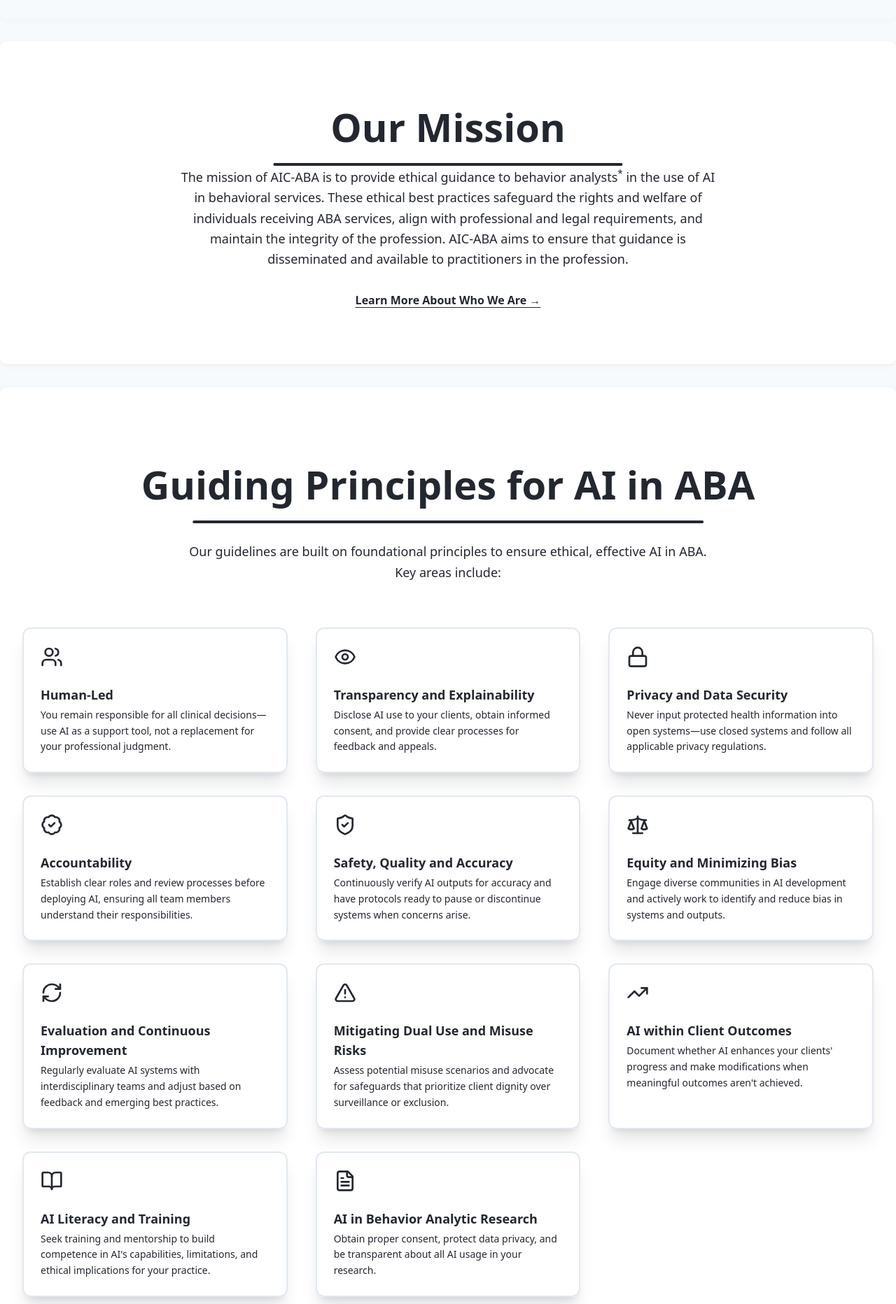
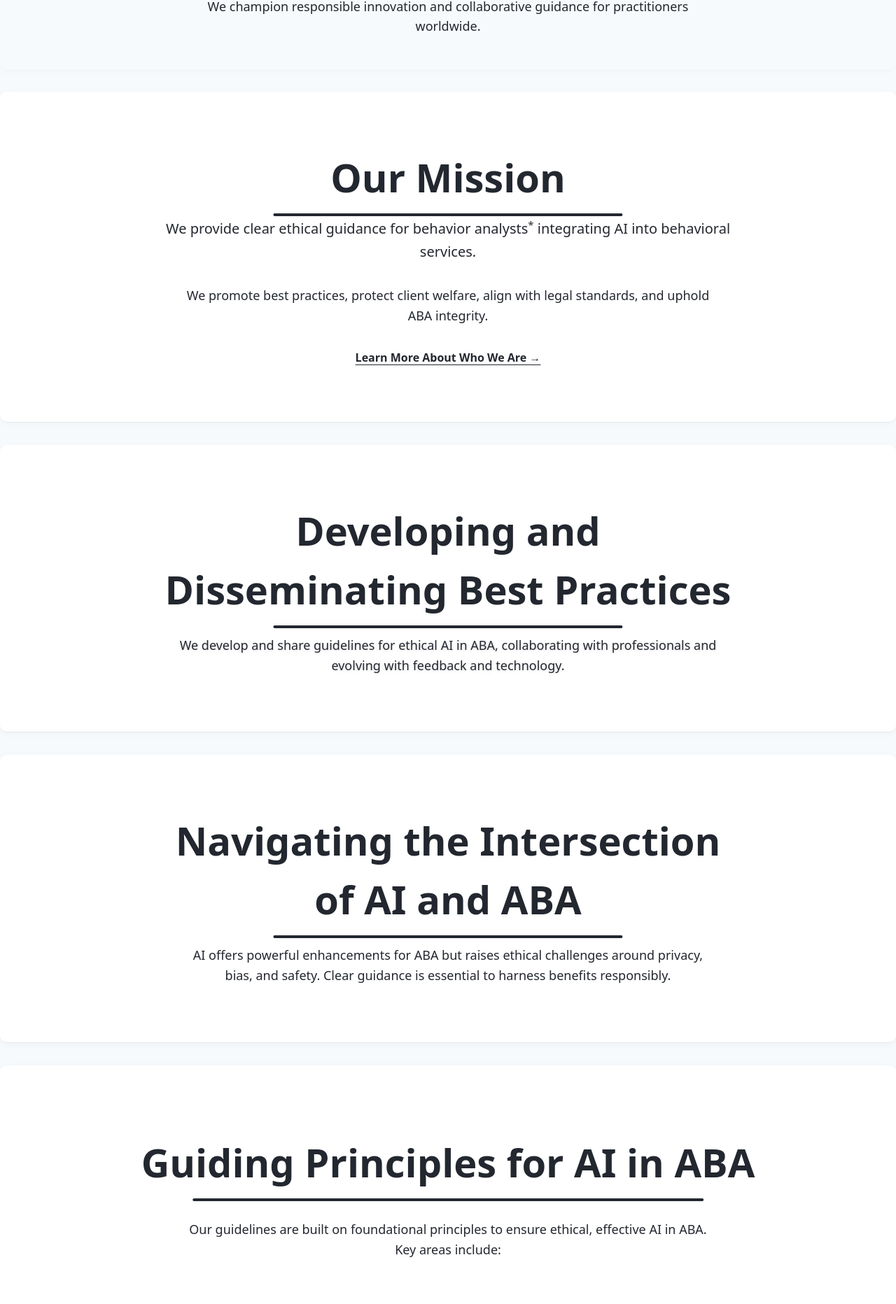
Before and after one commit to lrn2codenow/aicaba, a Next.js app: page / in a window 1280 px wide. Shown: the part 872-2736 px from the top of the page at 70% size. Built offline with nearby package versions, Linux system fonts and the light colour scheme.

Commit message:
Add Google Analytics tracking

```diff
--- a/src/app/page.tsx
+++ b/src/app/page.tsx
@@ -1,6 +1,6 @@
 import Link from "next/link";
 import { Card } from "@/components/ui/card";
-import { Users, Eye, Lock, BadgeCheck, ShieldCheck, Scale, RefreshCw, FileText, BookOpen, AlertTriangle, TrendingUp } from 'lucide-react';
+import { Users, Eye, Lock, BadgeCheck, ShieldCheck, Scale, RefreshCw, FileText, BookOpen } from 'lucide-react';
 
 export default function Home() {
   return (
@@ -16,12 +16,12 @@
               Guiding the Future of AI in Applied Behavior Analysis
             </h1>
             <p className="mt-4 max-w-xl mx-auto text-xl sm:text-2xl md:mt-6 md:max-w-3xl text-gray-100 leading-relaxed drop-shadow">
-              Promoting responsible innovation and ethical practice related to artificial intelligence in behavior analysis.
+              Promoting responsible innovation and ethical practice at the intersection of artificial intelligence and behavioral services.
             </p>
             <div className="mt-12 flex justify-center">
-              <Link href="/guidelines" className="inline-flex items-center justify-center px-10 py-4 border border-transparent text-lg font-bold rounded-md text-neutral bg-white hover:bg-gray-100 shadow-xl transition-colors duration-200">
-                View Ethical Guidelines
-              </Link>
+              <span className="inline-flex items-center justify-center px-10 py-4 border border-transparent text-lg font-semibold rounded-md text-neutral bg-gray-300 opacity-80 cursor-not-allowed shadow-lg" aria-disabled="true">
+                Ethical Guidelines (Coming Soon)
+              </span>
             </div>
           </div>
         </section>
@@ -30,6 +30,7 @@
         <section id="about" aria-label="About AIC-ABA" className="py-12 bg-gray-50 dark:bg-neutral-800 animate-fadeIn">
           <div className="max-w-3xl mx-auto px-4 sm:px-6 lg:px-8 text-center space-y-4">
             <p className="text-lg text-neutral dark:text-light">AIC-ABA brings together experts to ensure AI advances in ABA services are ethical and effective.</p>
+            <p className="text-lg text-neutral dark:text-light">We champion responsible innovation and collaborative guidance for practitioners worldwide.</p>
           </div>
         </section>
 
@@ -37,10 +38,27 @@
         <section id="mission" aria-labelledby="mission-heading" className="py-20 bg-white dark:bg-neutral-900 border-b border-gray-200 dark:border-neutral animate-fadeIn">
           <div className="max-w-4xl mx-auto px-4 sm:px-6 lg:px-8 text-center space-y-8">
             <h2 id="mission-heading" className="text-[clamp(2.25rem,5vw,3.5rem)] font-bold text-accent-dark mb-4 heading-gradient-underline">Our Mission</h2>
-            <p className="text-lg text-neutral dark:text-light leading-relaxed max-w-3xl mx-auto">The mission of AIC-ABA is to provide ethical guidance to behavior analysts<sup title="Behavior analysts are defined as all behavior analytic practitioners and other healthcare providers whose scope of training includes behavior analysis.">*</sup> in the use of AI in behavioral services. These ethical best practices safeguard the rights and welfare of individuals receiving ABA services, align with professional and legal requirements, and maintain the integrity of the profession. AIC-ABA aims to ensure that guidance is disseminated and available to practitioners in the profession.</p>
+            <p className="text-xl text-neutral dark:text-light leading-relaxed">We provide clear ethical guidance for behavior analysts<sup title="Behavior analysts are defined as all behavior analytic practitioners and other healthcare providers whose scope of training includes behavior analysis.">*</sup> integrating AI into behavioral services.</p>
+            <p className="text-lg text-neutral dark:text-light leading-relaxed max-w-3xl mx-auto">We promote best practices, protect client welfare, align with legal standards, and uphold ABA integrity.</p>
             <div className="text-center">
               <a href="#" className="text-base font-semibold text-accent hover:text-primary underline underline-offset-4 transition-colors duration-200">Learn More About Who We Are &rarr;</a>
             </div>
+          </div>
+        </section>
+
+        {/* Mandate Section */}
+        <section id="mandate" aria-labelledby="mandate-heading" className="py-20 bg-white dark:bg-neutral-900 border-b border-gray-200 dark:border-neutral animate-fadeIn">
+          <div className="max-w-4xl mx-auto px-4 sm:px-6 lg:px-8 text-center">
+            <h2 id="mandate-heading" className="text-[clamp(2.25rem,5vw,3.5rem)] font-bold text-accent-dark mb-6 heading-gradient-underline">Developing and Disseminating Best Practices</h2>
+            <p className="text-lg text-neutral dark:text-light leading-relaxed max-w-3xl mx-auto drop-shadow">We develop and share guidelines for ethical AI in ABA, collaborating with professionals and evolving with feedback and technology.</p>
+          </div>
+        </section>
+
+        {/* Why Section */}
+        <section id="why" aria-labelledby="why-heading" className="py-20 bg-white dark:bg-neutral-900 border-b border-gray-200 dark:border-neutral animate-fadeIn">
+          <div className="max-w-4xl mx-auto px-4 sm:px-6 lg:px-8 text-center">
+            <h2 id="why-heading" className="text-[clamp(2.25rem,5vw,3.5rem)] font-bold text-accent-dark mb-6 heading-gradient-underline">Navigating the Intersection of AI and ABA</h2>
+            <p className="text-lg text-neutral dark:text-light leading-relaxed max-w-3xl mx-auto">AI offers powerful enhancements for ABA but raises ethical challenges around privacy, bias, and safety. Clear guidance is essential to harness benefits responsibly.</p>
           </div>
         </section>
 
@@ -53,108 +71,99 @@
               {/* Each principle as a Card with icon, title, description */}
               <Card className="bg-light dark:bg-neutral border-2 border-accent p-6 rounded-xl shadow-xl hover:shadow-2xl transform hover:-translate-y-1 transition flex items-start space-x-4">
                 <div className="flex-shrink-0 text-accent">
-                  <Users className="h-8 w-8" role="img" aria-label="Human-Led" />
+                  {/* Human Collaboration & Oversight icon */}
+                  <Users className="h-8 w-8" role="img" aria-label="Human Collaboration and Oversight" />
                 </div>
                 <div>
-                  <h3 className="text-lg font-semibold text-neutral dark:text-light mb-1 max-w-prose">Human-Led</h3>
-                  <p className="text-neutral dark:text-light text-sm leading-relaxed">You remain responsible for all clinical decisions—use AI as a support tool, not a replacement for your professional judgment.</p>
+                  <h3 className="text-lg font-semibold text-neutral dark:text-light mb-1 max-w-prose">Human Collaboration & Oversight</h3>
+                  <p className="text-neutral dark:text-light text-sm leading-relaxed">Ensuring AI supports, but does not replace, clinical judgment and accountability.</p>
                 </div>
               </Card>
               <Card className="bg-light dark:bg-neutral border-2 border-accent p-6 rounded-xl shadow-xl hover:shadow-2xl transform hover:-translate-y-1 transition flex items-start space-x-4">
                 <div className="flex-shrink-0 text-accent">
+                  {/* Transparency & Explainability icon */}
                   <Eye className="h-8 w-8" role="img" aria-label="Transparency and Explainability" />
                 </div>
                 <div>
-                  <h3 className="text-lg font-semibold text-neutral dark:text-light mb-1 max-w-prose">Transparency and Explainability</h3>
-                  <p className="text-neutral dark:text-light text-sm leading-relaxed">Disclose AI use to your clients, obtain informed consent, and provide clear processes for feedback and appeals.</p>
+                  <h3 className="text-lg font-semibold text-neutral dark:text-light mb-1 max-w-prose">Transparency & Explainability</h3>
+                  <p className="text-neutral dark:text-light text-sm leading-relaxed">Promoting clear disclosure about AI use to clients and practitioners.</p>
                 </div>
               </Card>
               <Card className="bg-light dark:bg-neutral border-2 border-accent p-6 rounded-xl shadow-xl hover:shadow-2xl transform hover:-translate-y-1 transition flex items-start space-x-4">
                 <div className="flex-shrink-0 text-accent">
+                  {/* Privacy & Data Security icon */}
                   <Lock className="h-8 w-8" role="img" aria-label="Privacy and Data Security" />
                 </div>
                 <div>
-                  <h3 className="text-lg font-semibold text-neutral dark:text-light mb-1 max-w-prose">Privacy and Data Security</h3>
-                  <p className="text-neutral dark:text-light text-sm leading-relaxed">Never input protected health information into open systems—use closed systems and follow all applicable privacy regulations.</p>
+                  <h3 className="text-lg font-semibold text-neutral dark:text-light mb-1 max-w-prose">Privacy & Data Security</h3>
+                  <p className="text-neutral dark:text-light text-sm leading-relaxed">Upholding rigorous standards for protecting sensitive information (HIPAA, FERPA, etc.).</p>
                 </div>
               </Card>
               <Card className="bg-light dark:bg-neutral border-2 border-accent p-6 rounded-xl shadow-xl hover:shadow-2xl transform hover:-translate-y-1 transition flex items-start space-x-4">
                 <div className="flex-shrink-0 text-accent">
+                  {/* Accountability icon */}
                   <BadgeCheck className="h-8 w-8" role="img" aria-label="Accountability" />
                 </div>
                 <div>
                   <h3 className="text-lg font-semibold text-neutral dark:text-light mb-1 max-w-prose">Accountability</h3>
-                  <p className="text-neutral dark:text-light text-sm leading-relaxed">Establish clear roles and review processes before deploying AI, ensuring all team members understand their responsibilities.</p>
+                  <p className="text-neutral dark:text-light text-sm leading-relaxed">Defining clear roles and responsibilities for AI development, deployment, and use.</p>
                 </div>
               </Card>
               <Card className="bg-light dark:bg-neutral border-2 border-accent p-6 rounded-xl shadow-xl hover:shadow-2xl transform hover:-translate-y-1 transition flex items-start space-x-4">
                 <div className="flex-shrink-0 text-accent">
-                  <ShieldCheck className="h-8 w-8" role="img" aria-label="Safety, Quality and Accuracy" />
+                  {/* Safety & Accuracy icon */}
+                  <ShieldCheck className="h-8 w-8" role="img" aria-label="Safety and Accuracy" />
                 </div>
                 <div>
-                  <h3 className="text-lg font-semibold text-neutral dark:text-light mb-1 max-w-prose">Safety, Quality and Accuracy</h3>
-                  <p className="text-neutral dark:text-light text-sm leading-relaxed">Continuously verify AI outputs for accuracy and have protocols ready to pause or discontinue systems when concerns arise.</p>
+                  <h3 className="text-lg font-semibold text-neutral dark:text-light mb-1 max-w-prose">Safety & Accuracy</h3>
+                  <p className="text-neutral dark:text-light text-sm leading-relaxed">Continuously monitoring AI systems for quality, accuracy, and safety.</p>
                 </div>
               </Card>
               <Card className="bg-light dark:bg-neutral border-2 border-accent p-6 rounded-xl shadow-xl hover:shadow-2xl transform hover:-translate-y-1 transition flex items-start space-x-4">
                 <div className="flex-shrink-0 text-accent">
-                  <Scale className="h-8 w-8" role="img" aria-label="Equity and Minimizing Bias" />
+                  {/* Equity & Bias Mitigation icon */}
+                  <Scale className="h-8 w-8" role="img" aria-label="Equity and Bias Mitigation" />
                 </div>
                 <div>
-                  <h3 className="text-lg font-semibold text-neutral dark:text-light mb-1 max-w-prose">Equity and Minimizing Bias</h3>
-                  <p className="text-neutral dark:text-light text-sm leading-relaxed">Engage diverse communities in AI development and actively work to identify and reduce bias in systems and outputs.</p>
+                  <h3 className="text-lg font-semibold text-neutral dark:text-light mb-1 max-w-prose">Equity & Bias Mitigation</h3>
+                  <p className="text-neutral dark:text-light text-sm leading-relaxed">Actively working to identify and minimize bias in AI development and deployment.</p>
                 </div>
               </Card>
               <Card className="bg-light dark:bg-neutral border-2 border-accent p-6 rounded-xl shadow-xl hover:shadow-2xl transform hover:-translate-y-1 transition flex items-start space-x-4">
                 <div className="flex-shrink-0 text-accent">
-                  <RefreshCw className="h-8 w-8" role="img" aria-label="Evaluation and Continuous Improvement" />
+                  {/* Evaluation & Continuous Improvement icon */}
+                  <RefreshCw className="h-8 w-8" role="img" aria-label="Continuous Improvement" />
                 </div>
                 <div>
-                  <h3 className="text-lg font-semibold text-neutral dark:text-light mb-1 max-w-prose">Evaluation and Continuous Improvement</h3>
-                  <p className="text-neutral dark:text-light text-sm leading-relaxed">Regularly evaluate AI systems with interdisciplinary teams and adjust based on feedback and emerging best practices.</p>
+                  <h3 className="text-lg font-semibold text-neutral dark:text-light mb-1 max-w-prose">Evaluation & Continuous Improvement</h3>
+                  <p className="text-neutral dark:text-light text-sm leading-relaxed">Committing to ongoing assessment and refinement of AI tools and guidelines.</p>
                 </div>
               </Card>
               <Card className="bg-light dark:bg-neutral border-2 border-accent p-6 rounded-xl shadow-xl hover:shadow-2xl transform hover:-translate-y-1 transition flex items-start space-x-4">
                 <div className="flex-shrink-0 text-accent">
-                  <AlertTriangle className="h-8 w-8" role="img" aria-label="Mitigating Dual Use and Misuse Risks" />
+                  {/* Responsible Research Practices icon */}
+                  <FileText className="h-8 w-8" role="img" aria-label="Documentation and Training" />
                 </div>
                 <div>
-                  <h3 className="text-lg font-semibold text-neutral dark:text-light mb-1 max-w-prose">Mitigating Dual Use and Misuse Risks</h3>
-                  <p className="text-neutral dark:text-light text-sm leading-relaxed">Assess potential misuse scenarios and advocate for safeguards that prioritize client dignity over surveillance or exclusion.</p>
+                  <h3 className="text-lg font-semibold text-neutral dark:text-light mb-1 max-w-prose">Responsible Research Practices</h3>
+                  <p className="text-neutral dark:text-light text-sm leading-relaxed">Guiding the ethical use of AI in behavior analytic research.</p>
                 </div>
               </Card>
               <Card className="bg-light dark:bg-neutral border-2 border-accent p-6 rounded-xl shadow-xl hover:shadow-2xl transform hover:-translate-y-1 transition flex items-start space-x-4">
                 <div className="flex-shrink-0 text-accent">
-                  <TrendingUp className="h-8 w-8" role="img" aria-label="AI within Client Outcomes" />
+                  {/* Digital Literacy & Training icon */}
+                  <BookOpen className="h-8 w-8" role="img" aria-label="Research and Evidence" />
                 </div>
                 <div>
-                  <h3 className="text-lg font-semibold text-neutral dark:text-light mb-1 max-w-prose">AI within Client Outcomes</h3>
-                  <p className="text-neutral dark:text-light text-sm leading-relaxed">Document whether AI enhances your clients&apos; progress and make modifications when meaningful outcomes aren&apos;t achieved.</p>
-                </div>
-              </Card>
-              <Card className="bg-light dark:bg-neutral border-2 border-accent p-6 rounded-xl shadow-xl hover:shadow-2xl transform hover:-translate-y-1 transition flex items-start space-x-4">
-                <div className="flex-shrink-0 text-accent">
-                  <BookOpen className="h-8 w-8" role="img" aria-label="AI Literacy and Training" />
-                </div>
-                <div>
-                  <h3 className="text-lg font-semibold text-neutral dark:text-light mb-1 max-w-prose">AI Literacy and Training</h3>
-                  <p className="text-neutral dark:text-light text-sm leading-relaxed">Seek training and mentorship to build competence in AI&apos;s capabilities, limitations, and ethical implications for your practice.</p>
-                </div>
-              </Card>
-              <Card className="bg-light dark:bg-neutral border-2 border-accent p-6 rounded-xl shadow-xl hover:shadow-2xl transform hover:-translate-y-1 transition flex items-start space-x-4">
-                <div className="flex-shrink-0 text-accent">
-                  <FileText className="h-8 w-8" role="img" aria-label="AI in Behavior Analytic Research" />
-                </div>
-                <div>
-                  <h3 className="text-lg font-semibold text-neutral dark:text-light mb-1 max-w-prose">AI in Behavior Analytic Research</h3>
-                  <p className="text-neutral dark:text-light text-sm leading-relaxed">Obtain proper consent, protect data privacy, and be transparent about all AI usage in your research.</p>
+                  <h3 className="text-lg font-semibold text-neutral dark:text-light mb-1 max-w-prose">Digital Literacy & Training</h3>
+                  <p className="text-neutral dark:text-light text-sm leading-relaxed">Encouraging competence and education in AI technologies for practitioners.</p>
                 </div>
               </Card>
             </div>
             <div className="text-center mt-16">
-              <Link href="/guidelines" className="inline-flex items-center justify-center px-8 py-3 border border-transparent text-base font-bold rounded-md bg-black hover:bg-gray-800 shadow-lg transition-colors duration-200" style={{ color: '#ffffff' }}>
-                View Ethical Guidelines
-              </Link>
+              <span className="inline-flex items-center justify-center px-8 py-3 border border-transparent text-base font-medium rounded-md text-neutral bg-secondary opacity-90 cursor-not-allowed shadow-lg">
+                Ethical Guidelines (Coming Soon)
+              </span>
             </div>
           </div>
         </section>
@@ -170,31 +179,13 @@
         {/* Contact/CTA Section */}
         <section id="contact" className="py-20 bg-neutral">
           <div className="max-w-4xl mx-auto px-4 sm:px-6 lg:px-8 text-center">
-            <h2 className="text-3xl sm:text-4xl font-bold text-light mb-6 heading-gradient-underline">Contact Us</h2>
-            <p className="text-lg text-light leading-relaxed mb-8 max-w-2xl mx-auto">
-              We welcome your questions, feedback, and collaboration opportunities. Reach out to us to learn more about our work or get involved with the AI Consortium for ABA.
+            <h2 className="text-3xl sm:text-4xl font-bold text-light mb-6 heading-gradient-underline">Get Involved & Stay Informed</h2>
+            <p className="text-lg text-light leading-relaxed mb-10 max-w-2xl mx-auto">
+              The ethical landscape of AI in ABA is constantly evolving. The <strong className="font-semibold text-accent">AI Consortium for ABA (AIC-ABA)</strong> is committed to ongoing dialogue, collaboration, and refinement of these guidelines. Connect with us to contribute, join, or stay updated.
             </p>
-            <div className="flex flex-col items-center gap-6">
-              <a
-                href="mailto:aiconsortiumaba@gmail.com"
-                className="text-xl text-light hover:text-gray-300 transition-colors duration-200 flex items-center gap-2"
-              >
-                <svg className="w-6 h-6" fill="none" stroke="currentColor" viewBox="0 0 24 24" xmlns="http://www.w3.org/2000/svg">
-                  <path strokeLinecap="round" strokeLinejoin="round" strokeWidth={2} d="M3 8l7.89 5.26a2 2 0 002.22 0L21 8M5 19h14a2 2 0 002-2V7a2 2 0 00-2-2H5a2 2 0 00-2 2v10a2 2 0 002 2z" />
-                </svg>
-                aiconsortiumaba@gmail.com
-              </a>
-              <a
-                href="https://www.linkedin.com/company/110341405"
-                target="_blank"
-                rel="noopener noreferrer"
-                className="hover:opacity-80 transition-opacity duration-200"
-                aria-label="Visit our LinkedIn page"
-              >
-                <svg className="w-12 h-12 text-light" fill="currentColor" viewBox="0 0 24 24" xmlns="http://www.w3.org/2000/svg">
-                  <path d="M20.447 20.452h-3.554v-5.569c0-1.328-.027-3.037-1.852-3.037-1.853 0-2.136 1.445-2.136 2.939v5.667H9.351V9h3.414v1.561h.046c.477-.9 1.637-1.85 3.37-1.85 3.601 0 4.267 2.37 4.267 5.455v6.286zM5.337 7.433c-1.144 0-2.063-.926-2.063-2.065 0-1.138.92-2.063 2.063-2.063 1.14 0 2.064.925 2.064 2.063 0 1.139-.925 2.065-2.064 2.065zm1.782 13.019H3.555V9h3.564v11.452zM22.225 0H1.771C.792 0 0 .774 0 1.729v20.542C0 23.227.792 24 1.771 24h20.451C23.2 24 24 23.227 24 22.271V1.729C24 .774 23.2 0 22.222 0h.003z"/>
-                </svg>
-              </a>
+            <div className="text-lg text-accent font-semibold mt-8">
+              Check back soon for ways to get involved!<br />
+              <a href="mailto:aiconsortiumaba@gmail.com" className="underline hover:text-accent text-light ml-2">aiconsortiumaba@gmail.com</a>
             </div>
           </div>
         </section>
```
Also changed, not shown: src/app/layout.tsx (+15 -0 lines), src/app/contact/page.tsx (line endings or trailing spaces), src/app/guidelines/page.tsx (line endings or trailing spaces).
